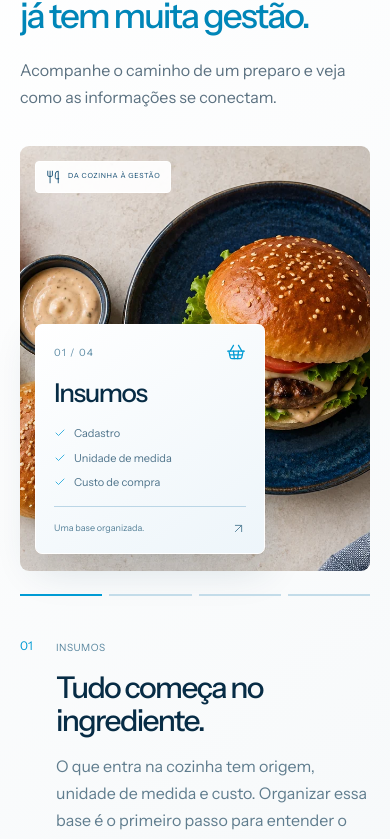
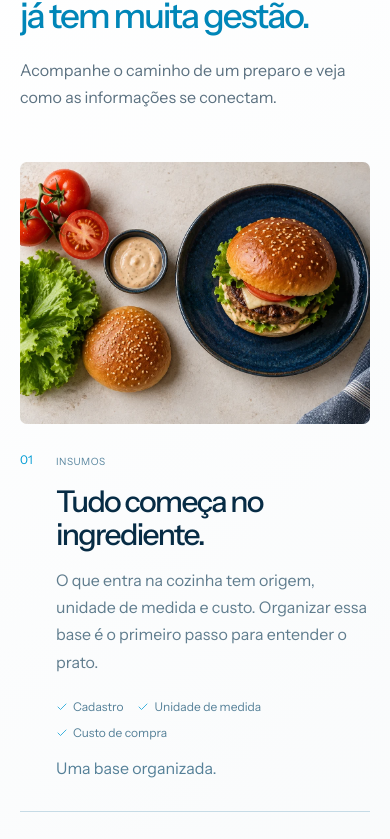
Before and after one commit to zephcompany/NO-PONTO, a Next.js app: page /food in a window 390 px wide. Shown: the part 4561-5400 px from the top of the page. Built offline with nearby package versions, Linux system fonts and the light colour scheme.

Commit message:
Sync journey photos with active scroll stage and mobile content

```diff
--- a/app/food/FoodMotion.tsx
+++ b/app/food/FoodMotion.tsx
@@ -74,7 +74,7 @@ export default function FoodMotion({ rootRef }: { rootRef: RefObject<HTMLDivElem
           });
           if (desktop) {
             gsap.to(".fd-prep-ticket", { yPercent: -9, ease: "none", scrollTrigger: { trigger: ".fd-hero", start: "top top", end: "bottom top", scrub: .8 } });
-            gsap.fromTo(".fd-recipe-photograph > img", { scale: 1.035, yPercent: -1 }, { scale: 1, yPercent: 1, ease: "none", scrollTrigger: { trigger: ".fd-recipe-layout", start: "top 80%", end: "bottom 35%", scrub: 1 } });
+            gsap.fromTo(".fd-recipe-images", { scale: 1.035, yPercent: -1 }, { scale: 1.035, yPercent: 1, ease: "none", scrollTrigger: { trigger: ".fd-recipe-layout", start: "top 80%", end: "bottom 35%", scrub: 1 } });
           }
           gsap.fromTo(".fd-operation-line", { scaleX: 0 }, { scaleX: 1, ease: "none", scrollTrigger: { trigger: ".fd-operation-flow", start: "top 85%", end: "bottom 45%", scrub: .5 } });
           gsap.utils.toArray<HTMLElement>(".fd-operation-step").forEach((step, i) => {
--- a/app/food/FoodSections.tsx
+++ b/app/food/FoodSections.tsx
@@ -49,10 +49,10 @@ export function RoutineSection() {
 }
 
 const recipeSteps = [
-  { title: "Tudo começa no ingrediente.", text: "O que entra na cozinha tem origem, unidade de medida e custo. Organizar essa base é o primeiro passo para entender o prato.", label: "Insumos", icon: ShoppingBasket, details: ["Cadastro", "Unidade de medida", "Custo de compra"], conclusion: "Uma base organizada." },
-  { title: "O preparo ganha uma referência.", text: "Ingredientes, quantidades, rendimento e porção na mesma ficha. O conhecimento da cozinha se transforma em informação para a gestão.", label: "Ficha técnica", icon: ClipboardList, details: ["Ingredientes", "Rendimento", "Porção"], conclusion: "Um padrão para cada preparo." },
-  { title: "O consumo conversa com o estoque.", text: "Entradas, saídas e perdas precisam ser lidas junto do que acontece no preparo. É assim que o estoque deixa de ser uma informação isolada.", label: "Estoque", icon: Package, details: ["Entradas", "Consumo", "Perdas"], conclusion: "A movimentação no contexto." },
-  { title: "O custo encontra o resultado.", text: "CMV e DRE aproximam o detalhe da operação da visão financeira. Para entender o resultado, é preciso conhecer o caminho do número.", label: "CMV + DRE", icon: ReceiptText, details: ["CMV", "Receita", "Resultado"], conclusion: "Do ingrediente à decisão." },
+  { title: "Tudo começa no ingrediente.", text: "O que entra na cozinha tem origem, unidade de medida e custo. Organizar essa base é o primeiro passo para entender o prato.", label: "Insumos", icon: ShoppingBasket, details: ["Cadastro", "Unidade de medida", "Custo de compra"], conclusion: "Uma base organizada.", image: "ingredients.webp", alt: "Hambúrguer em prato de cerâmica e ingredientes organizados em uma bancada de preparo." },
+  { title: "O preparo ganha uma referência.", text: "Ingredientes, quantidades, rendimento e porção na mesma ficha. O conhecimento da cozinha se transforma em informação para a gestão.", label: "Ficha técnica", icon: ClipboardList, details: ["Ingredientes", "Rendimento", "Porção"], conclusion: "Um padrão para cada preparo.", image: "recipe-prep.webp", alt: "Porcionamento de ingredientes com uma balança na bancada de uma cozinha profissional." },
+  { title: "O consumo conversa com o estoque.", text: "Entradas, saídas e perdas precisam ser lidas junto do que acontece no preparo. É assim que o estoque deixa de ser uma informação isolada.", label: "Estoque", icon: Package, details: ["Entradas", "Consumo", "Perdas"], conclusion: "A movimentação no contexto.", image: "inventory.webp", alt: "Conferência de alimentos em recipientes organizados nas prateleiras de um restaurante." },
+  { title: "O custo encontra o resultado.", text: "CMV e DRE aproximam o detalhe da operação da visão financeira. Para entender o resultado, é preciso conhecer o caminho do número.", label: "CMV + DRE", icon: ReceiptText, details: ["CMV", "Receita", "Resultado"], conclusion: "Do ingrediente à decisão.", image: "financial-close.webp", alt: "Conferência de comprovantes e cálculos no fechamento financeiro de um restaurante." },
 ];
 
 export function RecipeJourney() {
@@ -60,12 +60,14 @@ export function RecipeJourney() {
   const [active, setActive] = useState(0);
   useEffect(() => {
     gsap.registerPlugin(ScrollTrigger);
-    const context = gsap.context(() => {
+    const media = gsap.matchMedia();
+    media.add("(min-width: 701px)", () => {
+      setActive(0);
       gsap.utils.toArray<HTMLElement>(".fd-recipe-step").forEach((step, index) => {
         ScrollTrigger.create({ trigger: step, start: "top 64%", end: "bottom 64%", onEnter: () => setActive(index), onEnterBack: () => setActive(index) });
       });
     }, root);
-    return () => context.revert();
+    return () => media.revert();
   }, []);
   const current = recipeSteps[active];
   const CurrentIcon = current.icon;
@@ -75,7 +77,10 @@ export function RecipeJourney() {
         <div className="fd-section-heading fd-reveal"><div><FoodTag>DO INGREDIENTE AO RESULTADO</FoodTag><h2>Antes de chegar à mesa,<br /><em>já tem muita gestão.</em></h2></div><p>Acompanhe o caminho de um preparo e veja como as informações se conectam.</p></div>
         <div className="fd-recipe-layout">
           <div className="fd-recipe-sticky">
-            <div className="fd-recipe-photograph"><img src={assetPath("/food/ingredients.webp")} width="1200" height="800" alt="Hambúrguer em prato de cerâmica e ingredientes organizados em uma bancada de preparo." loading="lazy" /><span className="fd-recipe-photo-label"><Utensils /> DA COZINHA À GESTÃO</span></div>
+            <div className="fd-recipe-photograph">
+              <div className="fd-recipe-images">{recipeSteps.map((step, i) => <img key={step.image} className={`fd-recipe-image ${active === i ? "is-active" : ""}`} src={assetPath(`/food/${step.image}`)} width="1200" height={i === 0 ? 800 : 1200} alt={step.alt} aria-hidden={active !== i} loading="lazy" decoding="async" />)}</div>
+              <span className="fd-recipe-photo-label"><Utensils /> DA COZINHA À GESTÃO</span>
+            </div>
             <div className="fd-recipe-overlay" key={active}>
               <div className="fd-recipe-overlay-top"><span>0{active + 1} / 04</span><CurrentIcon /></div>
               <h3>{current.label}</h3><div className="fd-recipe-fields">{current.details.map(detail => <span key={detail}><Check />{detail}</span>)}</div>
@@ -83,7 +88,12 @@ export function RecipeJourney() {
             </div>
             <div className="fd-recipe-progress" aria-hidden="true">{recipeSteps.map((step, i) => <span className={active >= i ? "is-active" : ""} key={step.label} />)}</div>
           </div>
-          <div className="fd-recipe-steps">{recipeSteps.map((step, i) => <article key={step.title} className={`fd-recipe-step ${active === i ? "is-active" : ""}`}><span className="fd-recipe-step-index">0{i + 1}</span><div><span className="fd-recipe-step-tag">{step.label}</span><h3>{step.title}</h3><p>{step.text}</p></div></article>)}</div>
+          <div className="fd-recipe-steps">{recipeSteps.map((step, i) => <article key={step.title} className={`fd-recipe-step ${active === i ? "is-active" : ""}`}>
+            <div className="fd-recipe-mobile-visual"><img src={assetPath(`/food/${step.image}`)} width="1200" height={i === 0 ? 800 : 1200} alt={step.alt} loading="lazy" decoding="async" /></div>
+            <span className="fd-recipe-step-index">0{i + 1}</span><div><span className="fd-recipe-step-tag">{step.label}</span><h3>{step.title}</h3><p>{step.text}</p>
+              <div className="fd-recipe-mobile-details"><div>{step.details.map(detail => <span key={detail}><Check />{detail}</span>)}</div><p>{step.conclusion}</p></div>
+            </div>
+          </article>)}</div>
         </div>
       </div>
     </section>
--- a/app/food/food-editorial.css
+++ b/app/food/food-editorial.css
@@ -53,8 +53,11 @@
 .fd-recipe-journey .fd-section-heading { margin-bottom: 60px; }
 .fd-recipe-layout { display: grid; grid-template-columns: 1.15fr 1fr; gap: 90px; align-items: start; }
 .fd-recipe-sticky { position: sticky; top: 128px; padding-bottom: 25px; }
-.fd-recipe-photograph { position: relative; border-radius: 9px; overflow: hidden; }
-.fd-recipe-photograph > img { display: block; width: 100%; height: min(540px,calc(100svh - 170px)); min-height: 430px; object-fit: cover; object-position: 62% 50%; }
+.fd-recipe-photograph { position: relative; border-radius: 9px; overflow: hidden; height: min(540px,calc(100svh - 170px)); min-height: 430px; background: #e2edf2; }
+.fd-recipe-images { position: absolute; inset: 0; }
+.fd-recipe-image { position: absolute; inset: 0; display: block; width: 100%; height: 100%; object-fit: cover; object-position: 62% 50%; opacity: 0; transform: scale(1.035); transition: opacity .7s ease,transform 1s cubic-bezier(.22,1,.36,1); }
+.fd-recipe-image.is-active { opacity: 1; transform: scale(1); }
+.fd-recipe-mobile-visual,.fd-recipe-mobile-details { display: none; }
 .fd-recipe-photo-label { position: absolute; top: 20px; left: 20px; display: flex; align-items: center; gap: 8px; color: #0c476e; background: #fffffff0; border: 1px solid #ffffff; border-radius: 4px; font-size: 8px; letter-spacing: .1em; padding: 9px 11px; }
 .fd-recipe-photo-label svg { width: 14px; height: 14px; }
 .fd-recipe-overlay { position: absolute; left: 22px; bottom: 48px; width: 260px; padding: 20px 22px; background: linear-gradient(145deg,#fff,#edf5fa); border: 1px solid white; border-radius: 7px; box-shadow: 0 15px 40px #0b375524; animation: fd-panel-in .45s ease both; }
@@ -166,7 +169,7 @@
   .fd-recipe-layout { gap: 35px; grid-template-columns: 1fr 1fr; }
   .fd-recipe-step { gap: 12px; grid-template-columns: 20px 1fr; }
   .fd-recipe-step h3 { font-size: 28px; }
-  .fd-recipe-photograph > img { height: 480px; min-height: 0; }
+  .fd-recipe-photograph { height: 480px; min-height: 0; }
   .fd-recipe-overlay { left: 15px; bottom: 43px; width: calc(100% - 30px); padding: 18px; }
   .fd-management-layout { grid-template-columns: 1fr; gap: 45px; }
   .fd-management-copy { max-width: 620px; }
@@ -225,8 +228,14 @@
   .fd-product .fd-kitchen-visual > div > b { font-size: 7px; }
   .fd-recipe-journey .fd-section-heading { margin-bottom: 30px; }
   .fd-recipe-layout { grid-template-columns: 1fr; gap: 21px; }
-  .fd-recipe-sticky { position: relative; top: auto; }
-  .fd-recipe-photograph > img { height: 425px; object-position: 67% 50%; }
+  .fd-recipe-sticky { display: none; }
+  .fd-recipe-mobile-visual { display: block; grid-column: 1 / -1; overflow: hidden; border-radius: 7px; margin-bottom: 10px; }
+  .fd-recipe-mobile-visual img { display: block; width: 100%; height: auto; aspect-ratio: 4 / 3; object-fit: cover; object-position: 62% 50%; }
+  .fd-recipe-mobile-details { display: block; margin-top: 22px; }
+  .fd-recipe-mobile-details > div { display: flex; flex-wrap: wrap; gap: 8px 14px; }
+  .fd-recipe-mobile-details span { display: flex; align-items: center; gap: 5px; font-size: 12px; color: #558098; }
+  .fd-recipe-mobile-details svg { width: 12px; height: 12px; color: #009bd4; }
+  .fd-recipe-mobile-details > p { margin-top: 13px; font-size: 13px; color: #558098; }
   .fd-recipe-photo-label { left: 15px; top: 15px; font-size: 7px; padding: 8px 10px; }
   .fd-recipe-overlay { width: 230px; padding: 17px 18px; left: 15px; bottom: 42px; }
   .fd-recipe-overlay h3 { font-size: 26px; margin: 12px 0; }
```
